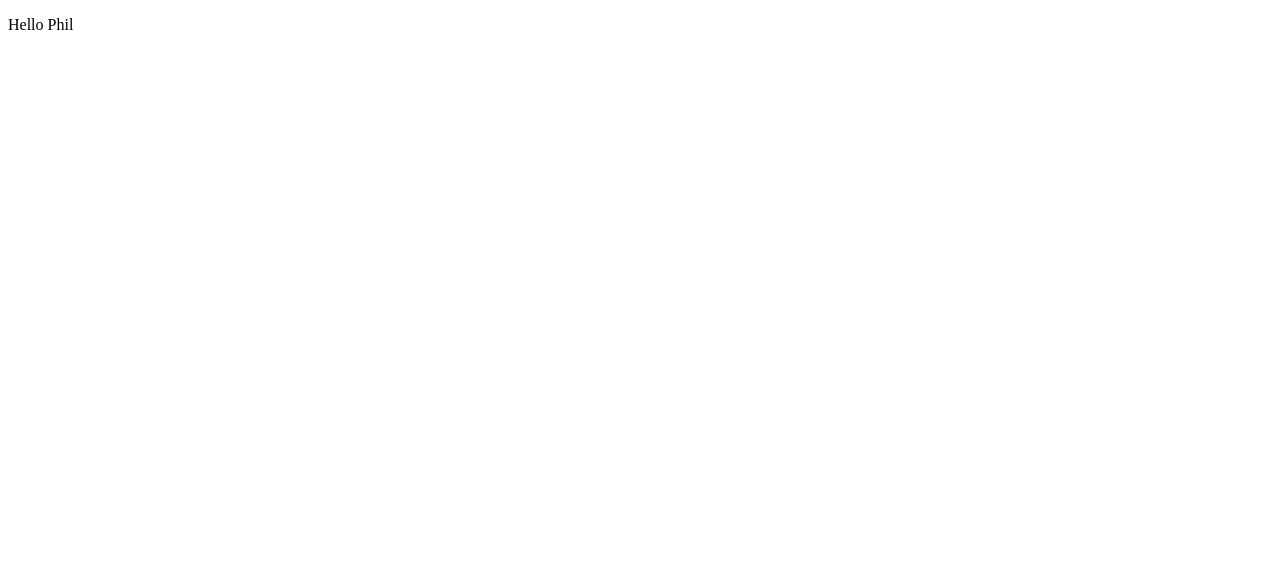
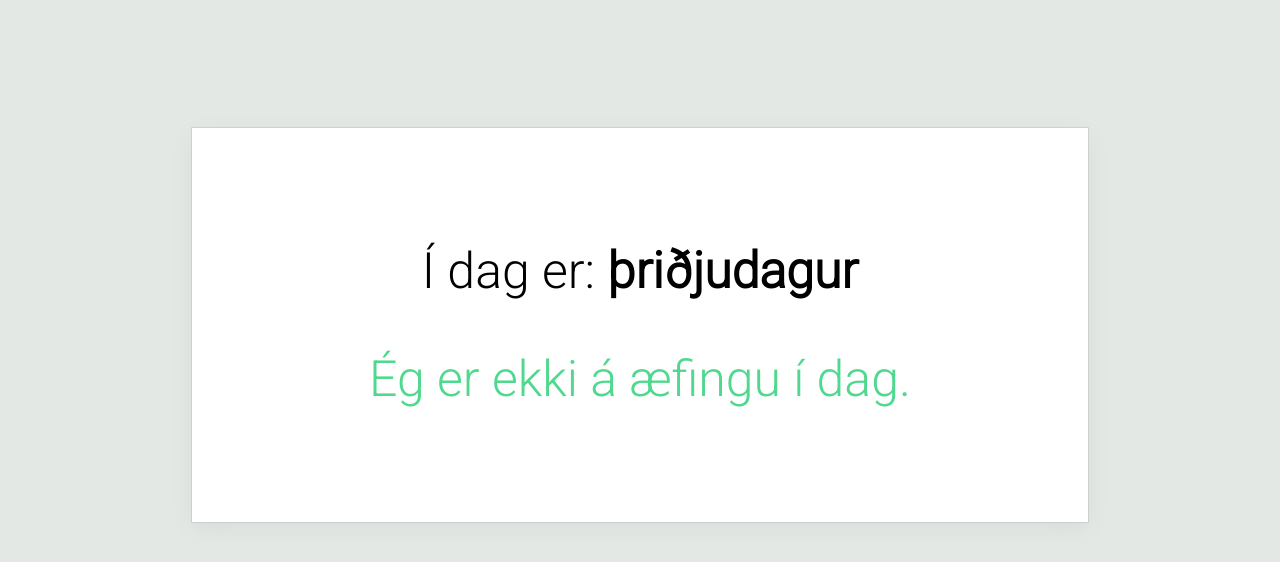
Before and after one commit to FilippusD/FilippusD.github.io, an Angular app: page / in a window 1280 px wide. Shown: the top 562 px of the page. Built offline with nearby package versions, Linux system fonts and the light colour scheme.

Commit message:
Modified

```diff
--- a/src/app/app.component.css
+++ b/src/app/app.component.css
@@ -0,0 +1,14 @@
+
+
+.main-container {
+    /* background-color: #e3e8e5; */
+    background-color: white;
+    width: 60%;
+    text-align: center;
+    margin: 0 auto;
+    font-size: 50px;
+    padding: 5%;
+    margin-top: 10%;
+    /* box-shadow: rgba(0, 0, 0, 0.1) 0px 4px 12px; */
+    box-shadow: rgba(0, 0, 0, 0.05) 0px 6px 24px 0px, rgba(0, 0, 0, 0.08) 0px 0px 0px 1px;
+}
--- a/src/app/app.component.html
+++ b/src/app/app.component.html
@@ -1 +1,6 @@
-<p>Hello Phil</p>
+
+<div *ngIf="currentTrainingDay != undefined" class="main-container">
+    <p>Í dag er:  <span style="font-weight: bold;">{{currentTrainingDay.day}}</span></p>
+    <p *ngIf="currentTrainingDay.trainingToday" style="color: #d95067;">Ég er á æfingu í dag</p>
+    <p *ngIf="!currentTrainingDay.trainingToday" style="color: #50d98e;">Ég er ekki á æfingu í dag.</p>
+</div>
--- a/src/app/app.component.ts
+++ b/src/app/app.component.ts
@@ -1,10 +1,38 @@
-import { Component } from '@angular/core';
+import { Component, OnInit } from '@angular/core';
 
 @Component({
   selector: 'app-root',
   templateUrl: './app.component.html',
   styleUrls: ['./app.component.css']
 })
-export class AppComponent {
+
+
+export class AppComponent implements OnInit {
   title = 'trainingday-tracker';
+
+  private trainingDays: Training[] = [
+    {day: "sunnudagur", trainingToday: false},
+    {day: "mánudagur", trainingToday: true},
+    {day: "þriðjudagur", trainingToday: false},
+    {day: "miðvikudagur", trainingToday: true},
+    {day: "fimmtudagur", trainingToday: false},
+    {day: "föstudagur", trainingToday: true},
+    {day: "laugardagur", trainingToday: true}]
+
+    currentTrainingDay: Training
+
+
+  ngOnInit() {
+
+    const d = new Date();
+    let currentDay = this.trainingDays[d.getDay()];
+
+    this.currentTrainingDay = currentDay
+  }
 }
+
+
+export class Training {
+  day: string;
+  trainingToday: boolean;
+}
--- a/src/index.html
+++ b/src/index.html
@@ -5,6 +5,7 @@
   <title>TrainingdayTracker</title>
   <base href="/">
   <meta name="viewport" content="width=device-width, initial-scale=1">
+  <link href="https://fonts.googleapis.com/css2?family=Roboto:wght@300&display=swap" rel="stylesheet">
   <link rel="icon" type="image/x-icon" href="favicon.ico">
 </head>
 <body>
--- a/src/styles.css
+++ b/src/styles.css
@@ -1 +1,14 @@
 /* You can add global styles to this file, and also import other style files */
+
+* {
+    /* font-family: 'Courier New', Courier, monospace; */
+    /* font-family: Impact, Haettenschweiler, 'Arial Narrow Bold', sans-serif; */
+    font-family: 'Roboto', sans-serif;
+    /* font-size: 16px; */
+}
+
+html, body {
+    margin: 0;
+    height: 100%;
+    background-color: #e3e8e5;
+}
--- a/tsconfig.json
+++ b/tsconfig.json
@@ -16,6 +16,7 @@
     "experimentalDecorators": true,
     "moduleResolution": "node",
     "importHelpers": true,
+    "strictPropertyInitialization": false,
     "target": "es2020",
     "module": "es2020",
     "lib": [
```
Also changed, not shown: 5 other files (tests, documents, lock files or other folders).
